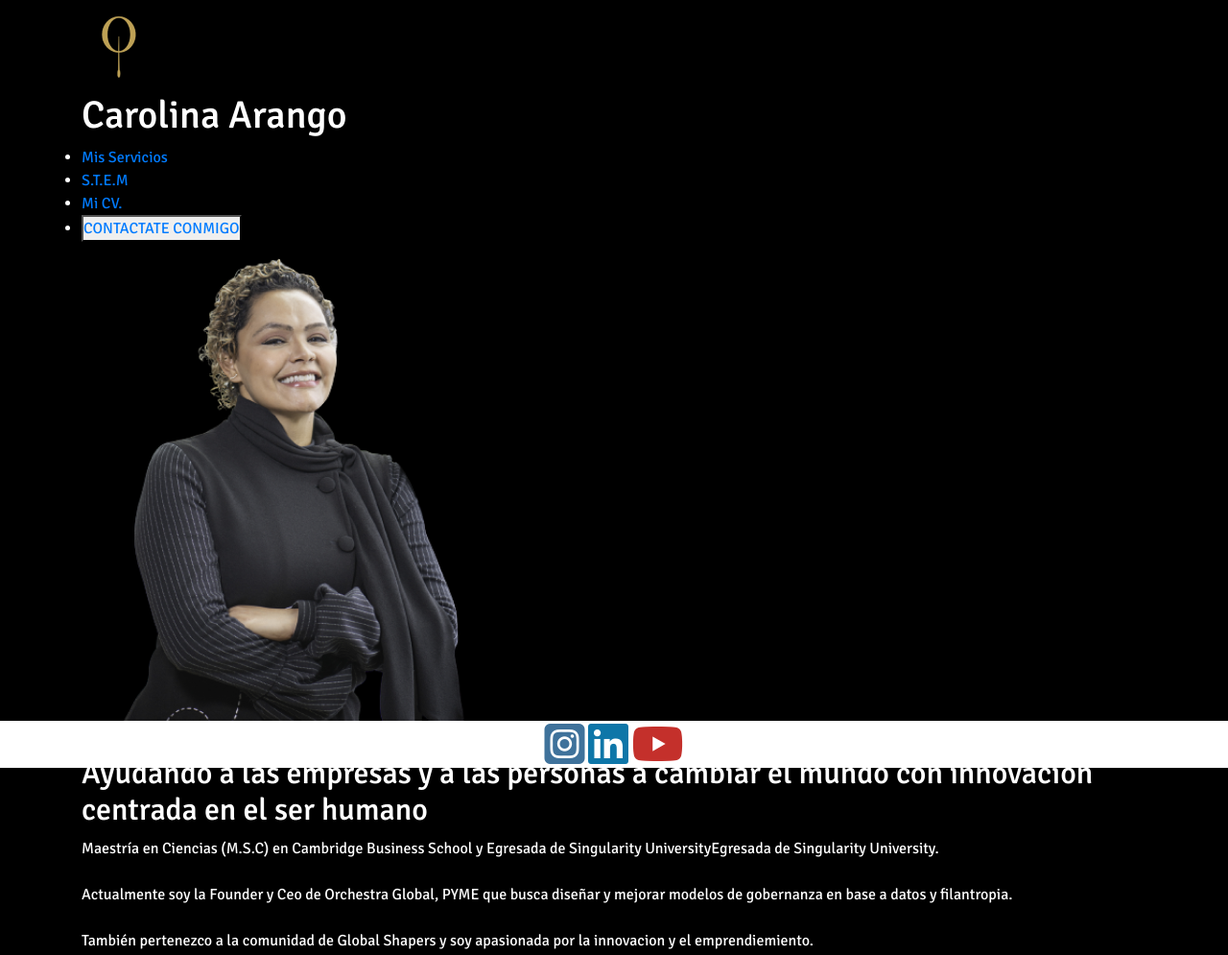
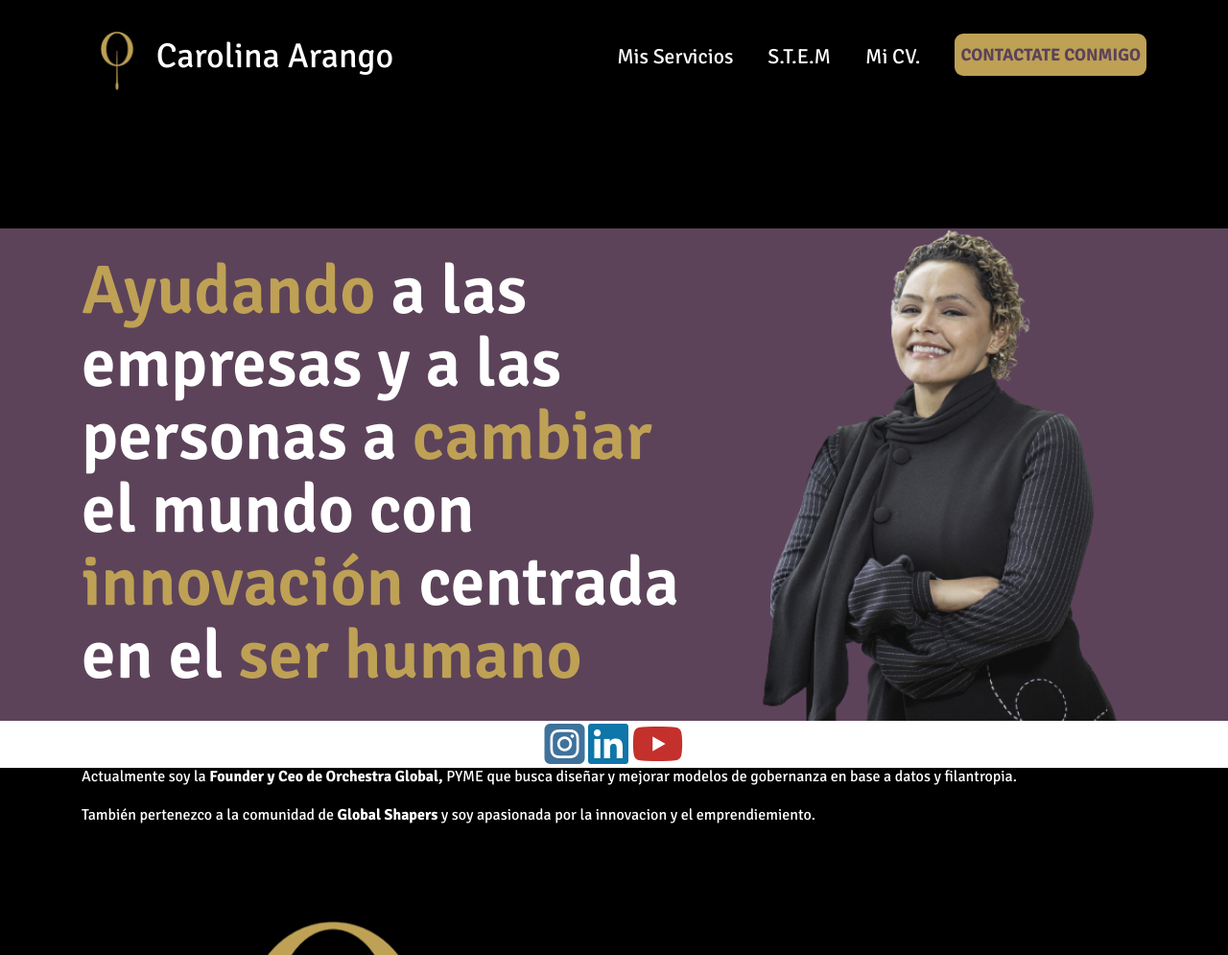
Before and after one commit to Christopheer12/Orquesta, a website: page index.html in a window 1280 px wide. Shown: the top 995 px of the page at 96% size. Drawn offline with nearby package versions, Linux system fonts and the light colour scheme.

Commit message:
Encazedo y seccion Presentacion hecho. Tambien cambios al html

```diff
--- a/index.html
+++ b/index.html
@@ -8,7 +8,7 @@
     <title>Carolina Arango</title>
     <link rel="stylesheet" href="https://cdn.jsdelivr.net/npm/bootstrap@4.6.2/dist/css/bootstrap.min.css"
         integrity="sha384-xOolHFLEh07PJGoPkLv1IbcEPTNtaed2xpHsD9ESMhqIYd0nLMwNLD69Npy4HI+N" crossorigin="anonymous">
-    <link rel="stylesheet" href="./css/style.css">
+    <link rel="stylesheet" href="./scss/style.css">
     <script src="https://kit.fontawesome.com/335d903adc.js" crossorigin="anonymous"></script>
 </head>
 
@@ -29,7 +29,7 @@
                 <li><a href="">Mis Servicios</a></li>
                 <li><a href="">S.T.E.M</a></li>
                 <li><a href="">Mi CV.</a></li>
-                <li><button><a href="">CONTACTATE CONMIGO</a></button></li>
+                <li><a class="contactoConmingo" href="">CONTACTATE CONMIGO</a></li>
             </ul>
         </nav>
 
@@ -43,7 +43,7 @@
         <section class="presentacion">
 
             <div class="container">
-                <img src="./multimedia/HC_Caro_Arango2-removebg-preview1.png" alt="">
+                <img src="./multimedia/HC_Caro_Arango2-removebg-preview2.png" alt="">
 
                 <h2><span>Ayudando</span> a las empresas y a las personas a <span>cambiar</span> el mundo con <span>innovación</span> centrada en el <span>ser humano</span></h2>
             </div>
@@ -53,11 +53,11 @@
         <!-- ################# Sección CV ################# -->
         <section class="CV container">
 
-            <p><span>Maestría en Ciencias</span> (M.S.C) en Cambridge Business School y Egresada de Singularity
-                University<span>Egresada de Singularity University</span>.<br><br>Actualmente soy la <span>Founder y Ceo
-                    de Orchestra Global,</span> PYME que busca diseñar y mejorar modelos de gobernanza en base a datos y
-                filantropia.<br><br>También pertenezco a la comunidad de <span>Global Shapers</span> y soy apasionada
-                por la innovacion y el emprendiemiento.</p>
+            <div>
+                <p><b>Maestría en Ciencias</b> (M.S.C) en Cambridge Business School y Egresada de Singularity University<b>Egresada de Singularity University</b>.</p>
+                <p>Actualmente soy la <b>Founder y Ceo de Orchestra Global,</b> PYME que busca diseñar y mejorar modelos de gobernanza en base a datos y filantropia.</p>
+                <p>También pertenezco a la comunidad de <b>Global Shapers</b> y soy apasionada por la innovacion y el emprendiemiento.</p>
+            </div>
 
             <img src="./multimedia/orchestra1.png" alt="">
 
--- a/scss/_header.scss
+++ b/scss/_header.scss
@@ -0,0 +1,50 @@
+header {
+    width: 100%;
+    display: flex;
+    height: 125px;
+    justify-content: space-between;
+    align-items: center;
+}
+
+// ################# Logo #################
+.logoCompletoH {
+    display: flex;
+    padding: 1% 0;
+    align-items: center;
+
+    img {
+        height: 91px;
+    }
+}
+
+h1 {
+    font: normal 400 36px 'Signika', serif;
+    line-height: 44px;
+    text-align: center;
+}
+
+// ################# Navegador #################
+nav ul {
+    display: flex;
+    list-style: none;
+    margin-bottom: 6px;
+
+    a {
+        color: $Color2;
+        font-weight: 400;
+        line-height: 27px;
+        font-size: 21.6px;
+        margin-right: 36px;
+    }
+}
+
+.contactoConmingo {
+    margin: 0;
+    background-color: $Color3;
+    color: $Color4;
+    font-weight: 700;
+    font-size: 18px;
+    line-height: 22px;
+    padding: 11px 6px;
+    border-radius: 9px;
+}
--- a/scss/_main.scss
+++ b/scss/_main.scss
@@ -0,0 +1,25 @@
+// ################# Sección Presentacion #################
+.presentacion {
+    margin-top: 112.7px;
+    width: 100%;
+    height: 519px;
+    background-color: $Color4;
+
+    div {
+        display: flex;
+        flex-direction: row-reverse;
+        align-items: center;
+
+        h2 {
+            font-weight: 600;
+            font-size: 71.4826px;
+            line-height: 76px;
+
+            span {
+                color: $Color3;
+            }
+        }
+    }
+}
+
+// ################# Sección CV #################
```
Also changed, not shown: multimedia/HC_Caro_Arango2-removebg-preview2.png (added), scss/style.css, 1 other file.
